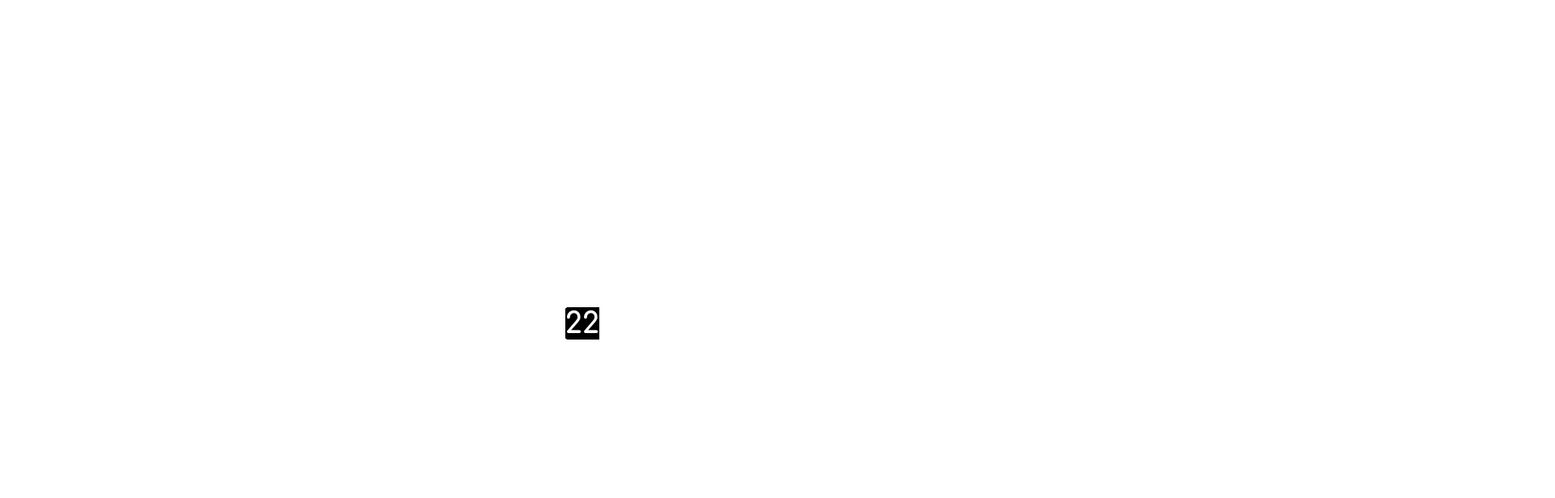
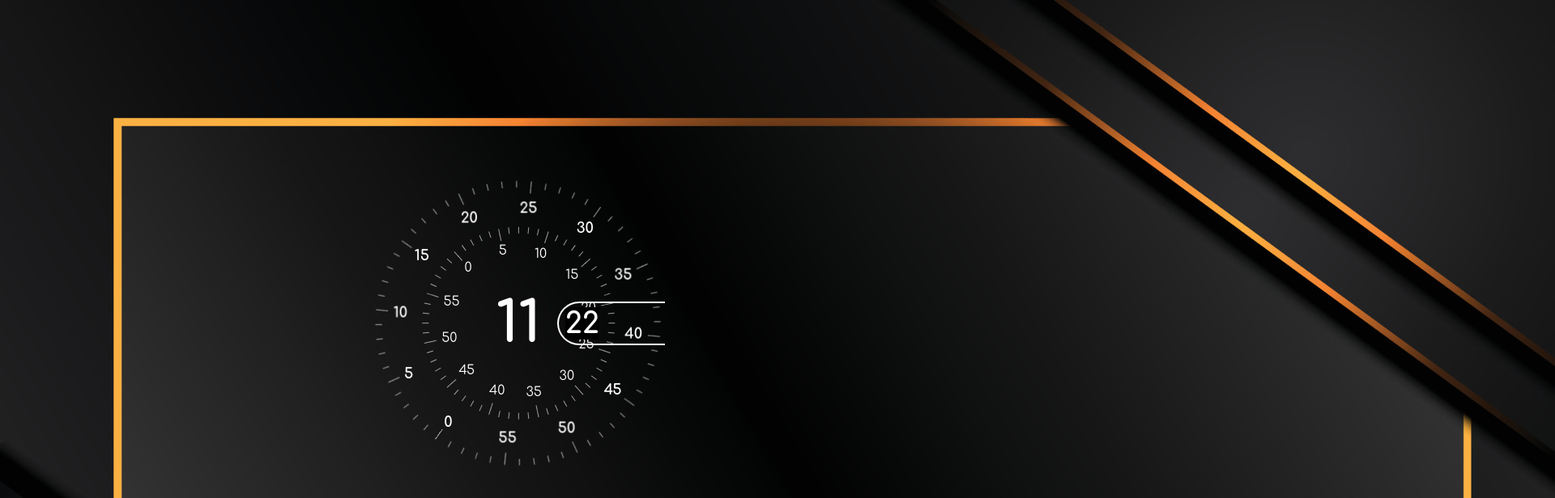
Before and after one commit to SHIVanshuSingh07/ANALOG-CLOCK, a plain HTML site: page index.html in a window 1280 px wide. Shown: the top 616 px of the page at 81% size, 1920 px wide, since content can reach past the window. Drawn offline with Linux system fonts and the light colour scheme.

Commit message:
Update index.html

```diff
--- a/index.html
+++ b/index.html
@@ -7,9 +7,8 @@
   <link rel="stylesheet" href="./style.css">
 
 </head>
-
 <body>
-  <p class="name"> <b> ANALOG-CLOCK </b> </p>
+  <img src="./bg.jpg" alt="Analog clock">
   <second class="clock">
     <div class="seconds"></div>
     <div class="minutes"></div>
```
